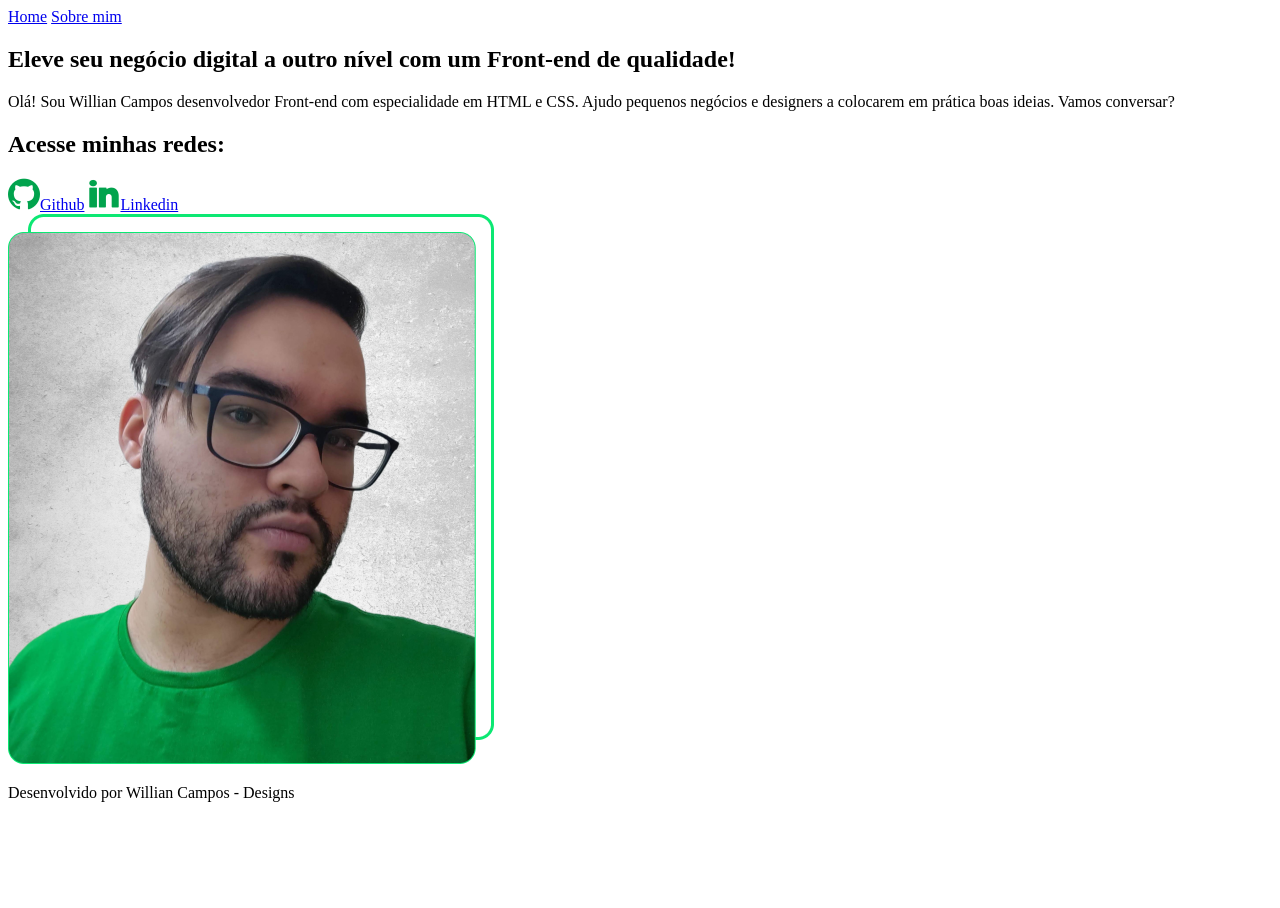
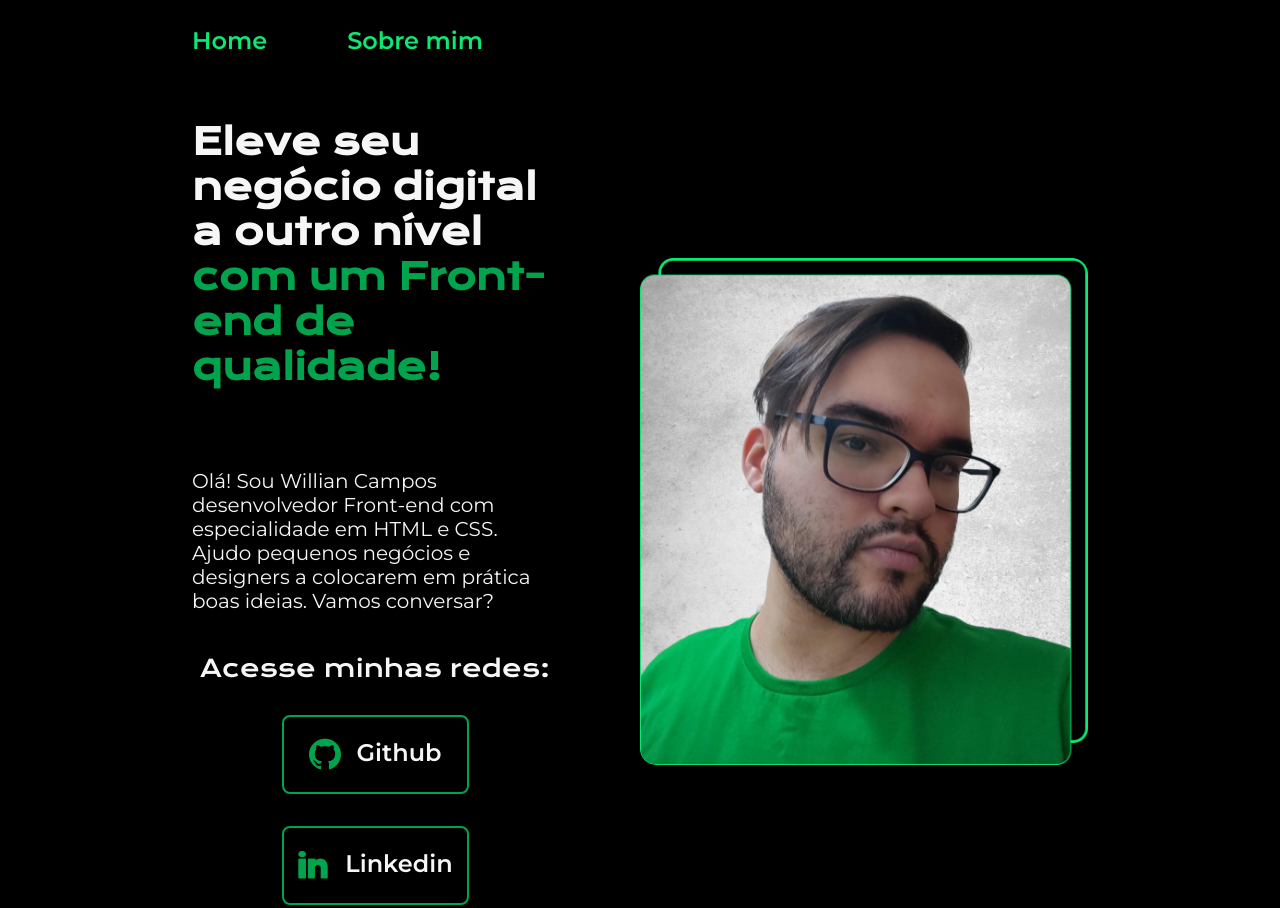
Before and after one commit to willianslc/HTML-CSS, a plain HTML site: page meu-portifolio/index.html in a window 1280 px wide. Shown: the top 908 px of the page. Before the commit the page ends 818 px from the top, so only its background shows below. Drawn offline with nearby package versions, Linux system fonts and the light colour scheme; the site is published under a folder, as on GitHub Pages, so addresses that start at the root find nothing.

Commit message:
mais atualizações

```diff
--- a/meu-portifolio/index.html
+++ b/meu-portifolio/index.html
@@ -3,7 +3,7 @@
 <head>
     <meta charset="UTF-8">
     <meta name="viewport" content="width=device-width, initial-scale=1.0">
-    <link rel="stylesheet" href="/meu-portifolio/styles/style.css">
+    <link rel="stylesheet" href="styles/style.css">
     <title>Portifolio</title>
 </head>
 <body>
@@ -22,7 +22,7 @@
                 <h2 class="sub-titulo">Acesse minhas redes:</h2>
 
                 <a class="estilo_botao" href="https://github.com/willianslc" target="_blank">
-                <img src="../meu-portifolio/assets/github.png" alt="Logo Github">Github</a>
+                <img src="assets/github.png" alt="Logo Github">Github</a>
 
                 <a class="estilo_botao" href="https://www.linkedin.com/in/willian-santos-628509a1/" target="_blank">
                 <img src="assets/linkedin.png" alt="Logo Linkedin">Linkedin</a>
```
Also changed, not shown: meu-portifolio/sobre.html (+1 -1 lines).
